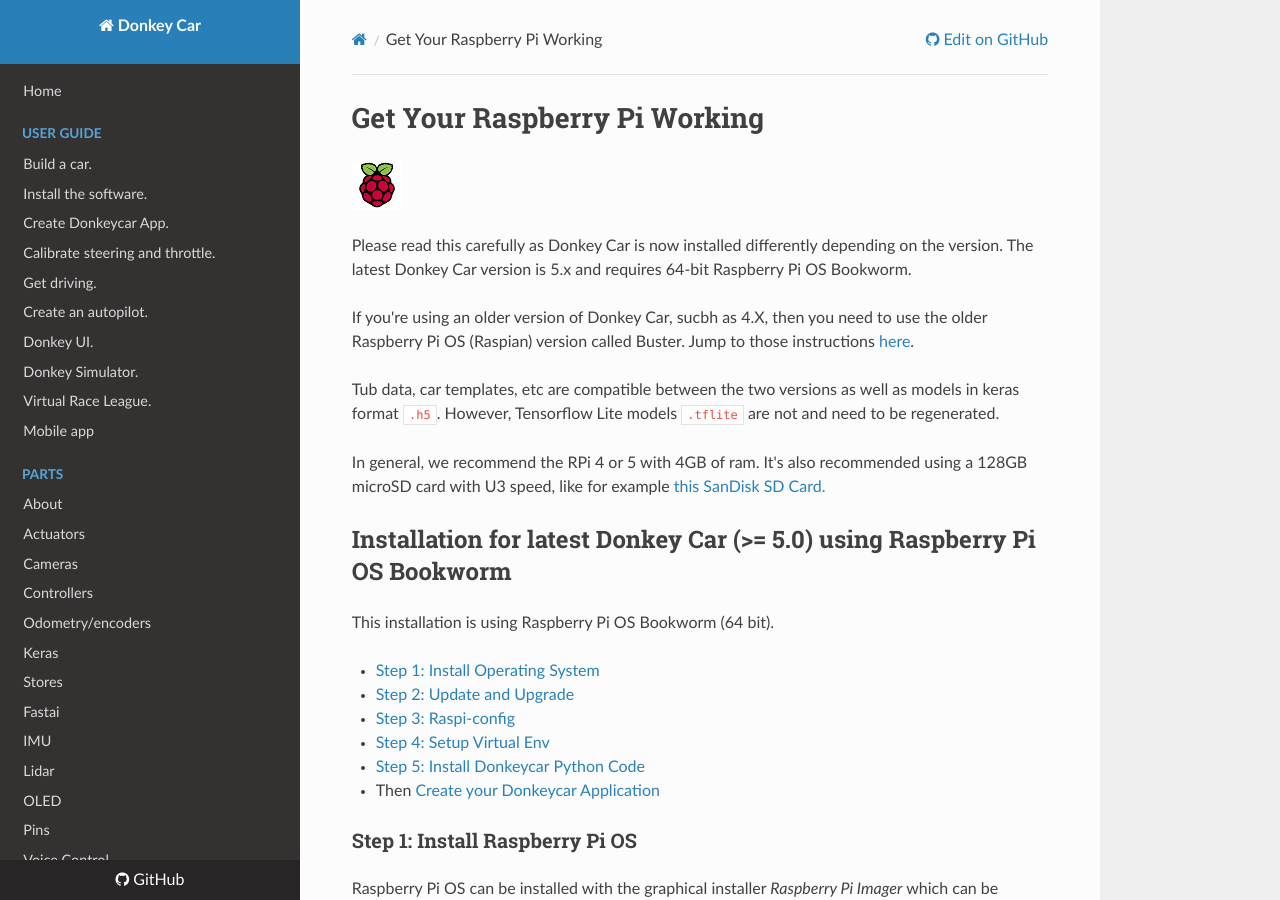
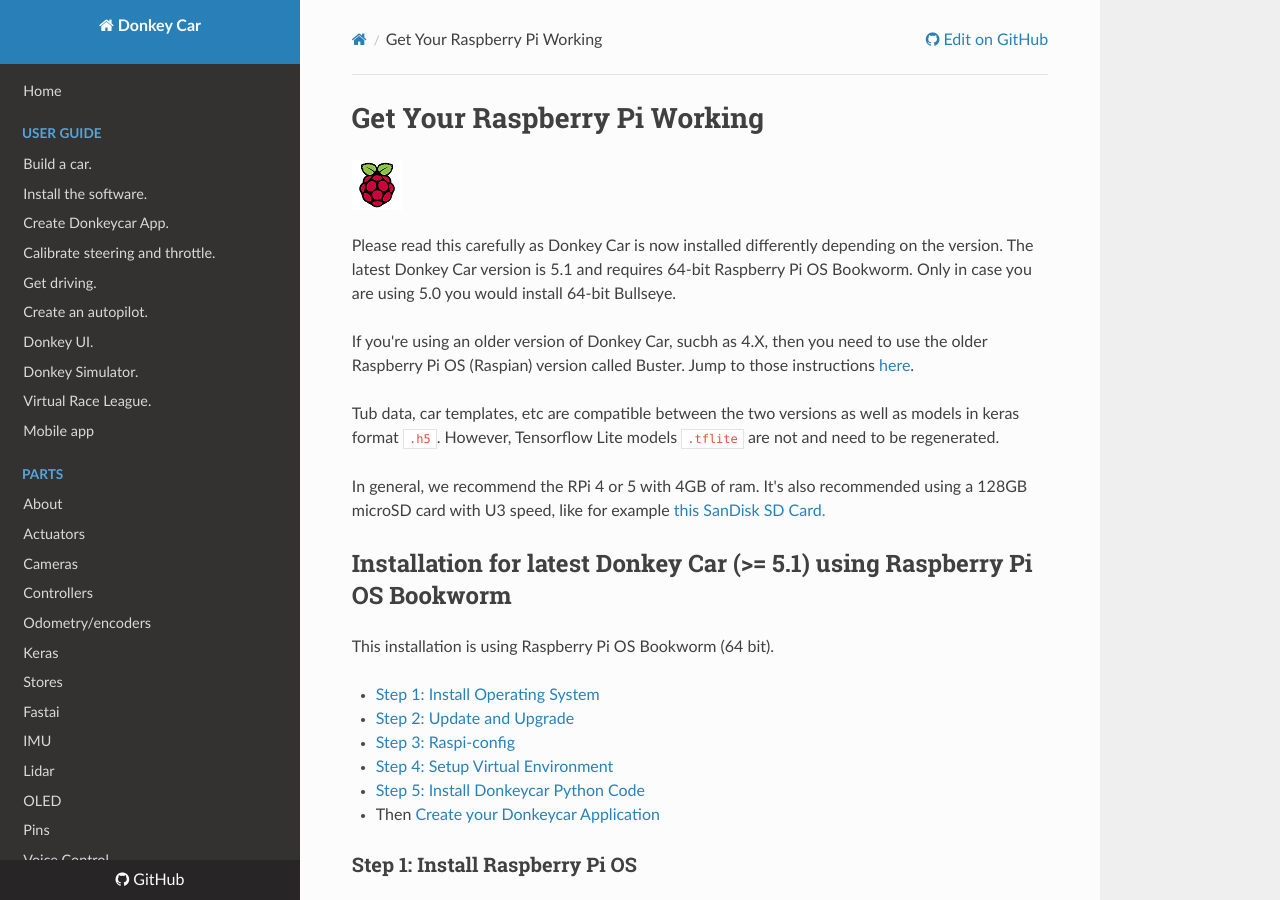
Before and after one commit to autorope/donkeydocs, an MkDocs documentation site: the page built from docs/guide/robot_sbc/setup_raspberry_pi.md, in a window 1280 px wide and 900 px high. Built offline with MkDocs 1.6.1, drawn with Linux system fonts in a browser that asks for light colours; nearby versions of some CDN libraries; some of the changed text lies outside the part shown.

Commit message:
Update to donkey 5.1

````diff
--- a/docs/guide/robot_sbc/setup_raspberry_pi.md
+++ b/docs/guide/robot_sbc/setup_raspberry_pi.md
@@ -3,8 +3,9 @@
 ![donkey](/assets/logos/rpi_logo.png)
 
 Please read this carefully as Donkey Car is now installed differently
-depending on the version. The latest Donkey Car version is 5.x and requires
-64-bit Raspberry Pi OS Bookworm.
+depending on the version. The latest Donkey Car version is 5.1 and requires
+64-bit Raspberry Pi OS Bookworm. Only in case you are using 5.0 you would
+install 64-bit Bullseye.
 
 If you're using an older version of Donkey Car, sucbh as 4.X, then you need to
 use the older Raspberry Pi OS (Raspian) version called Buster. Jump to
@@ -19,14 +20,14 @@ using a 128GB microSD card with U3 speed, like for example
 [this SanDisk SD Card.](https://www.amazon.com/SanDisk-128GB-Extreme-microSD-Adapter/dp/B07FCMKK5X/ref=sr_1_4?crid=1J19V1ZZ4EVQ5&keywords=SanDisk+128GB+Extreme+microSDXC+UHS-I&qid=1676908353&sprefix=sandisk+128gb+extreme+microsdxc+uhs-i%2Caps%2C121&sr=8-4)
 
 
-## Installation for latest Donkey Car (>= 5.0) using Raspberry Pi OS Bookworm
+## Installation for latest Donkey Car (>= 5.1) using Raspberry Pi OS Bookworm
 
 This installation is using Raspberry Pi OS Bookworm (64 bit).
 
 * [Step 1: Install Operating System](#step-1-install-raspberry-pi-os)
 * [Step 2: Update and Upgrade](#step-2-update-and-upgrade)
 * [Step 3: Raspi-config](#step-3-raspi-config)
-* [Step 4: Setup Virtual Env](#step-4-setup-virtual-env)
+* [Step 4: Setup Virtual Environment](#step-4-setup-virtual-environment)
 * [Step 5: Install Donkeycar Python Code](#step-5-install-donkeycar-python-code)
 * Then [Create your Donkeycar Application](/guide/create_application/)
 
@@ -107,6 +108,14 @@ sudo apt install libcap-dev
 ```
 
 ### Step 5: Install Donkeycar Python Code
+
+#### User Install (preferred way)
+Simply type:
+```bash
+pip install donkeycar[pi]
+```
+
+#### Developer Install (only required if you want to checkout different forks, branches, tags)
 
 Create a project directory you would like to use as the
 head of your projects, change into it and download and install `donkeycar`
@@ -129,7 +138,6 @@ You can validate your tensorflow install with
 python -c "import tensorflow; print(tensorflow.__version__)"
 ```
 
-##
 
 ----
 ## Installation for Donkeycar <= 4.5 using Raspberry Pi OS Buster
````
Also changed, not shown: other parts of docs/guide/robot_sbc/setup_raspberry_pi.md (+1 -1 lines).
